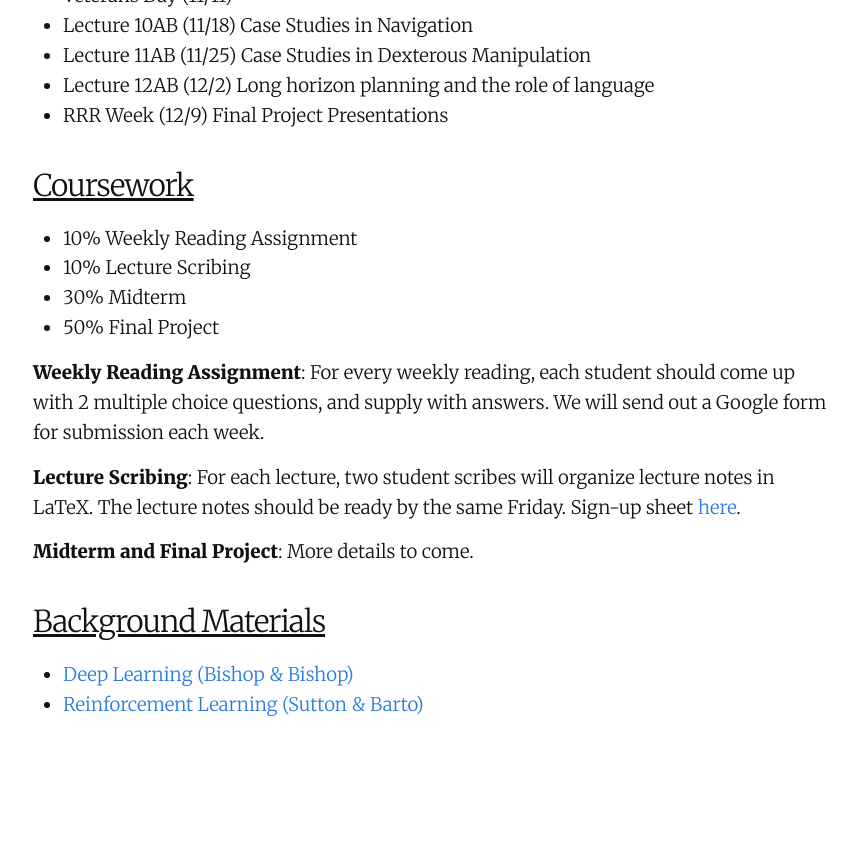
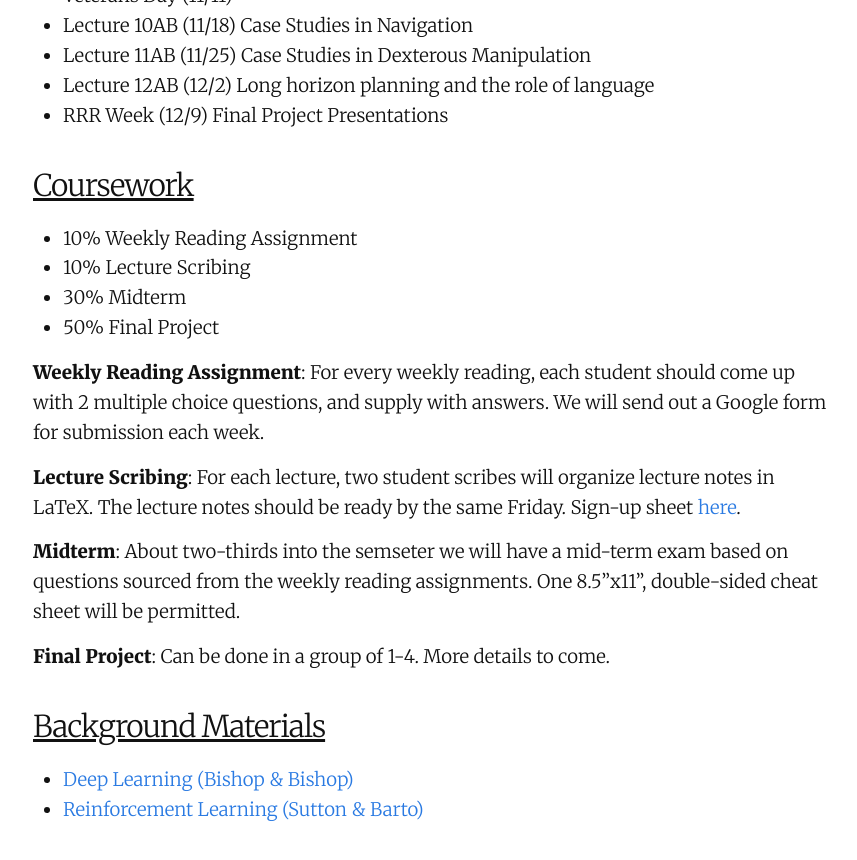
Before and after one commit to robots-that-learn/robots-that-learn.github.io, a Jekyll site: the page built from index.md, in a window 1280 px wide and 900 px high, scrolled down 2017 px. Shown: the top 860 px of the window, without its empty margins (207-1064 px from the left). Built offline with Jekyll 4.4.1, drawn with Linux system fonts in a browser that asks for light colours; our own code applies the rules of GitHub Pages for plain Markdown files; before the commit the page ends 2812 px from its top, so only the background shows below that.

Commit message:
updated coursework

```diff
--- a/index.md
+++ b/index.md
@@ -81,7 +81,9 @@ The following schedule is a tentative assignment and will evolve in real time. W
 
 **Lecture Scribing**: For each lecture, two student scribes will organize lecture notes in LaTeX. The lecture notes should be ready by the same Friday. Sign-up sheet [here](https://docs.google.com/spreadsheets/d/1TQzGYdRPp4Wtx0MXxJ19brMyj-wWIv6f1JznIZG42Lk/edit?usp=sharing).
 
-**Midterm and Final Project**: More details to come.
+**Midterm**: About two-thirds into the semseter we will have a mid-term exam based on questions sourced from the weekly reading assignments. One 8.5”x11”, double-sided cheat sheet will be permitted.
+
+**Final Project**: Can be done in a group of 1-4. More details to come.
 
 ## Background Materials
 
```
